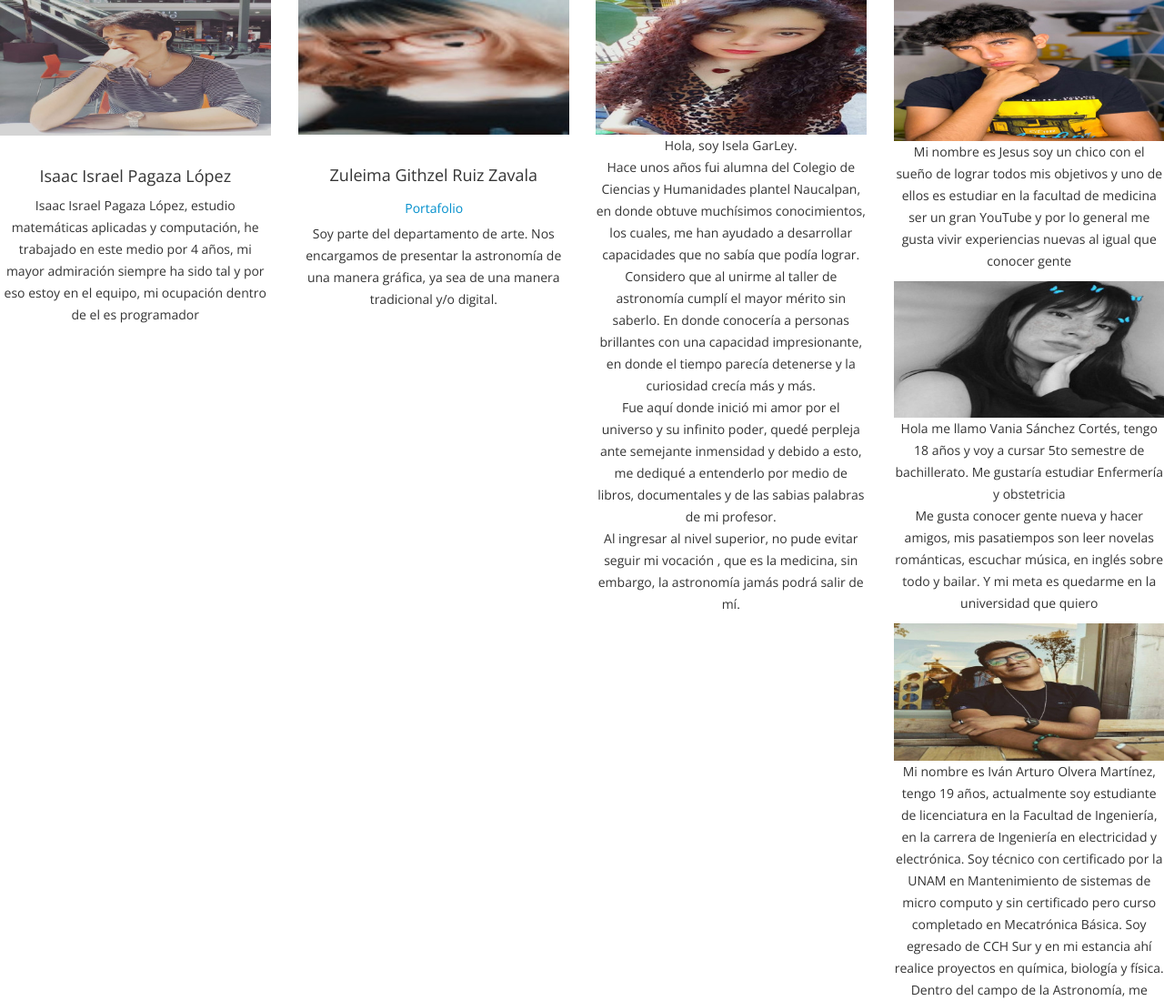
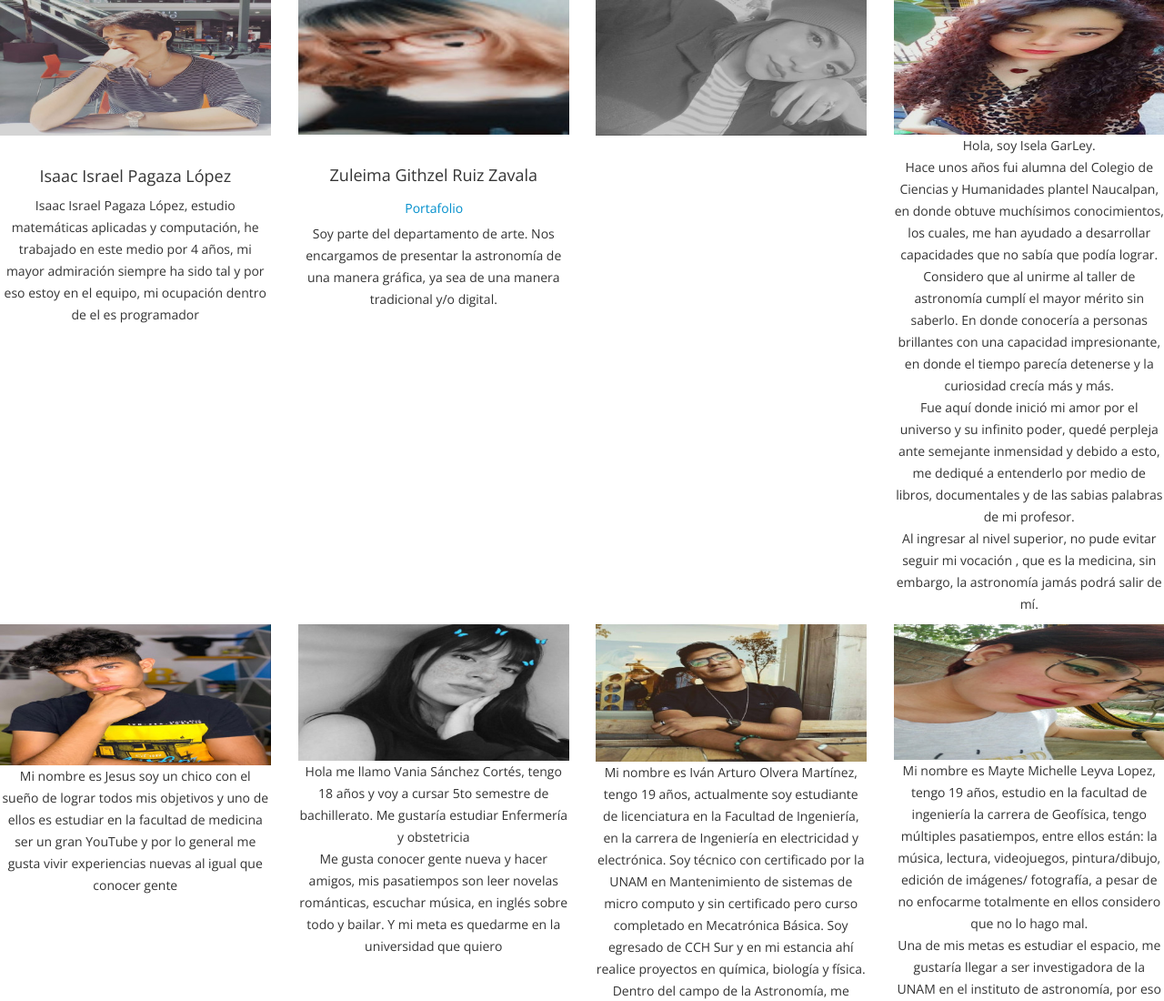
Before and after one commit to statjeff/statjeff.github.io, a plain HTML site: page bios.html in a window 1280 px wide. Shown: the top 1100 px of the page at 91% size. Drawn offline with nearby package versions, Linux system fonts and the light colour scheme; some packages are replaced by stand-ins of ours.

Commit message:
Add files via upload

```diff
--- a/bios.html
+++ b/bios.html
@@ -47,6 +47,15 @@
                 <h3>Zuleima Githzel Ruiz Zavala</h3>
 		<a data-scroll class="btn btn-start animated fadeInUpBig" href="https://drive.google.com/drive/folders/10kJsTDX_tsCCJHZzzdOQ0mCpNq1n-XJ-?usp=sharing">Portafolio</a>
 	        <p>Soy parte del departamento de arte. Nos encargamos de presentar la astronom&iacute;a de una manera gr&aacute;fica, ya sea de una manera tradicional y/o digital.</p>
+              </div>
+            </div>
+          </div>
+          <div class="col-sm-3">
+            <div class="team-member wow flipInY" data-wow-duration="1000ms" data-wow-delay="500ms">
+              <div class="member-image">
+                <img class="img-responsive" src="images/Bio_f/Bio_03.jpg" alt="">
+              </div>
+              <div class="member-info">
               </div>
             </div>
           </div>
```
